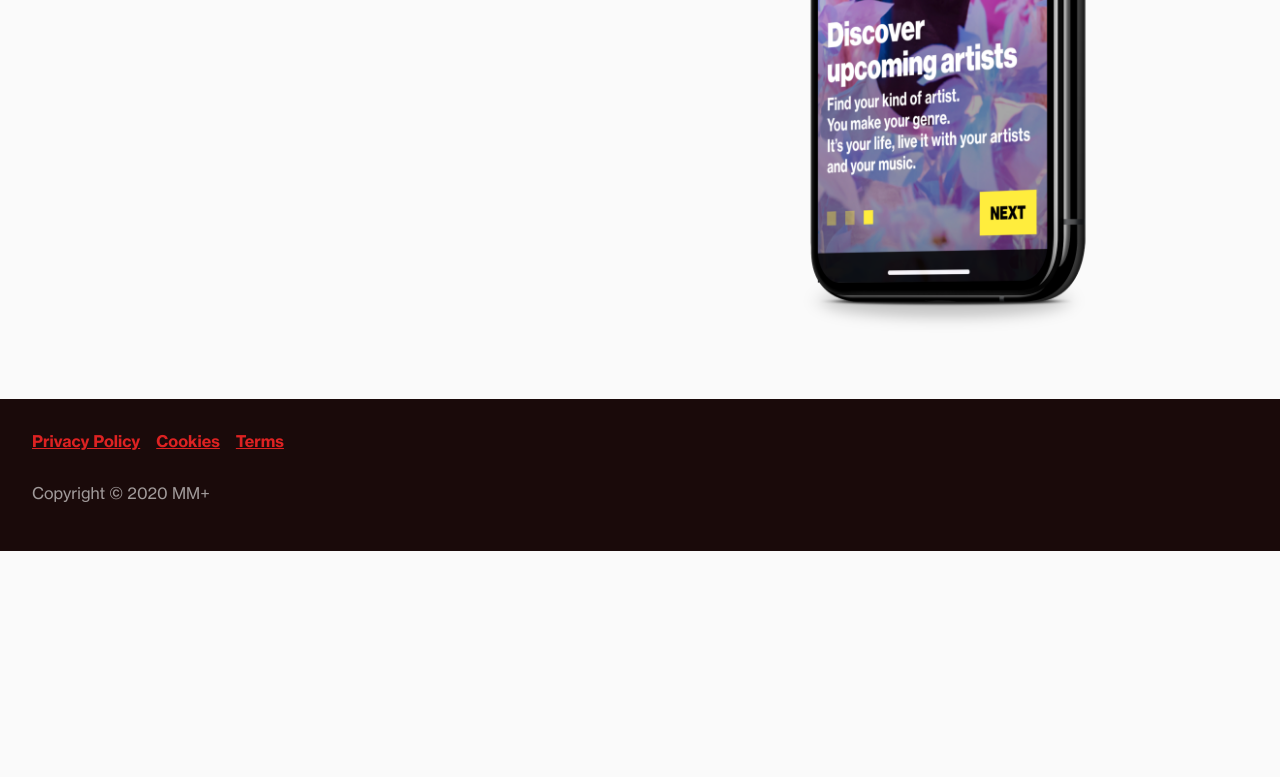
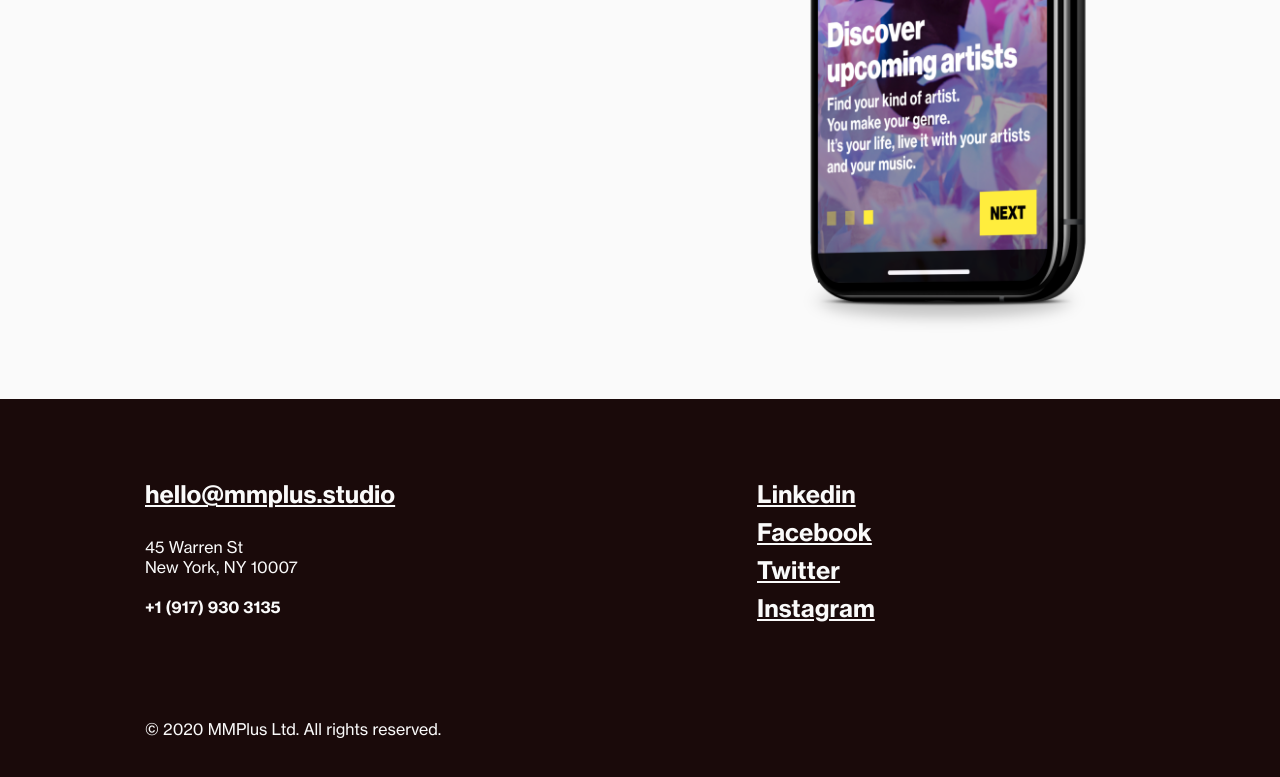
Before and after one commit to epicapps-co/miguellabs-website, a Gatsby site: page / in a window 1280 px wide. Shown: the part 4524-5301 px from the top of the page. Before the commit the page ends 5075 px from the top, so only its background shows below. Built offline with nearby package versions, Linux system fonts and the light colour scheme; Gatsby itself is replaced by a stand-in of ours.

Commit message:
feat: improve footer

```diff
--- a/src/components/footer.js
+++ b/src/components/footer.js
@@ -1,6 +1,7 @@
 import React from "react"
 import styled from "styled-components"
-import { Link } from "gatsby"
+
+import { Box } from "./styled"
 
 import sizes from "../global/sizes"
 
@@ -8,59 +9,111 @@ const S = {}
 S.Footer = styled.footer`
   background-color: var(--darker-color);
   color: var(--light-color);
+
+  a {
+    color: var(--light-color);
+  }
 `
-S.Container = styled.div`
-  margin: auto;
-  padding: 2rem 2rem 3rem;
-  max-width: var(--body-max-width);
+S.Box = styled(Box)`
+  grid-template-rows: 10vh auto 10vh auto 20vh;
 
   @media (max-width: ${sizes.sm}) {
-    padding: 1rem 1rem 2rem;
+    grid-template-columns: 1fr;
+    grid-template-rows: 10vh auto 10vh auto 10vh auto 20vh;
   }
 `
-S.Links = styled.div`
-  display: flex;
-  flex-wrap: wrap;
-  margin-bottom: 1.5rem;
-  font-size: var(--h5-size);
-`
-S.LinkGroup = styled.div`
-  display: flex;
-  flex: 1 auto;
-  margin-bottom: 0.5rem;
+S.Info = styled.div`
+  grid-column: 1/4;
+  grid-row: 2/3;
 
-  a {
-    margin-right: 1rem;
+  @media (max-width: ${sizes.sm}) {
+    grid-column: 1/2;
   }
 `
-S.LinkTitle = styled.div`
-  font-weight: 500;
+S.Link = styled.div`
+  font-size: var(--h4-size);
+  margin-bottom: 0.5rem;
 `
-S.Copyright = styled.div`
-  display: flex;
-  flex-wrap: wrap;
-  font-size: var(--h6-size);
-  opacity: 0.6;
+S.Social = styled.div`
+  grid-column: 4/6;
+  grid-row: 2/3;
+
+  @media (max-width: ${sizes.sm}) {
+    grid-column: 1/2;
+    grid-row: 4/5;
+  }
 `
-S.Bold = styled.span`
-  font-weight: 500;
+S.Bottom = styled.div`
+  grid-column: 1/6;
+  grid-row: 4/5;
+
+  p {
+    margin-top: 0.5rem;
+  }
+
+  span {
+    margin-right: 0.5rem;
+    margin-left: 0.5rem;
+  }
+
+  @media (max-width: ${sizes.sm}) {
+    grid-column: 1/2;
+    grid-row: 6/7;
+
+    a {
+      display: block;
+      margin: 1rem 0;
+    }
+
+    span {
+      display: none;
+    }
+  }
 `
+S.Links = styled.div``
+S.Copyright = styled.div``
 
 export default function Footer() {
   return (
     <S.Footer>
-      <S.Container>
-        <S.Links>
-          <S.LinkGroup>
+      <S.Box>
+        <S.Info>
+          <S.Link>
+            <a href="mailto:hello@mmplus.studio">hello@mmplus.studio</a>
+          </S.Link>
+          <p>&nbsp;</p>
+          <p>45 Warren St</p>
+          <p>New York, NY 10007</p>
+          <p>&nbsp;</p>
+          <p>
+            <strong>+1 (917) 930 3135</strong>
+          </p>
+        </S.Info>
+        <S.Social>
+          <S.Link>
+            <a href="/">Linkedin</a>
+          </S.Link>
+          <S.Link>
+            <a href="/">Facebook</a>
+          </S.Link>
+          <S.Link>
+            <a href="/">Twitter</a>
+          </S.Link>
+          <S.Link>
+            <a href="/">Instagram</a>
+          </S.Link>
+        </S.Social>
+        <S.Bottom>
+          <p>© {new Date().getFullYear()} MMPlus Ltd. All rights reserved.</p>
+          {/* <p>
+            <a href="/legal">Company legal information</a>
+            <span> | </span>
             <a href="/privacy">Privacy Policy</a>
-            <a href="/cookies">Cookies</a>
-            <Link to="/terms">Terms</Link>
-          </S.LinkGroup>
-        </S.Links>
-        <S.Copyright>
-          <div>Copyright © {new Date().getFullYear()} MM+&nbsp;</div>
-        </S.Copyright>
-      </S.Container>
+            <span> | </span>
+            <a href="/cookies">Cookie Policy</a>
+          </p> */}
+        </S.Bottom>
+      </S.Box>
     </S.Footer>
   )
 }
```
